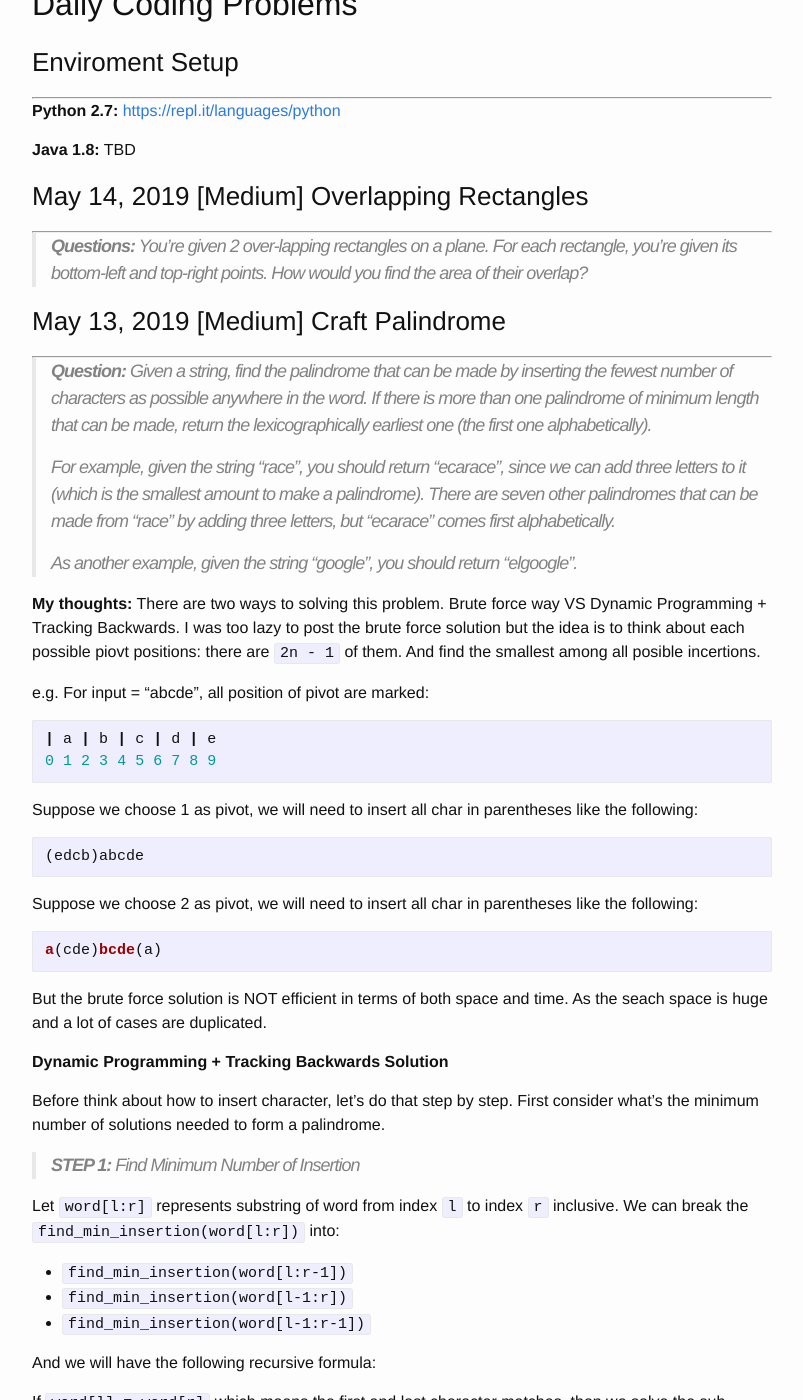
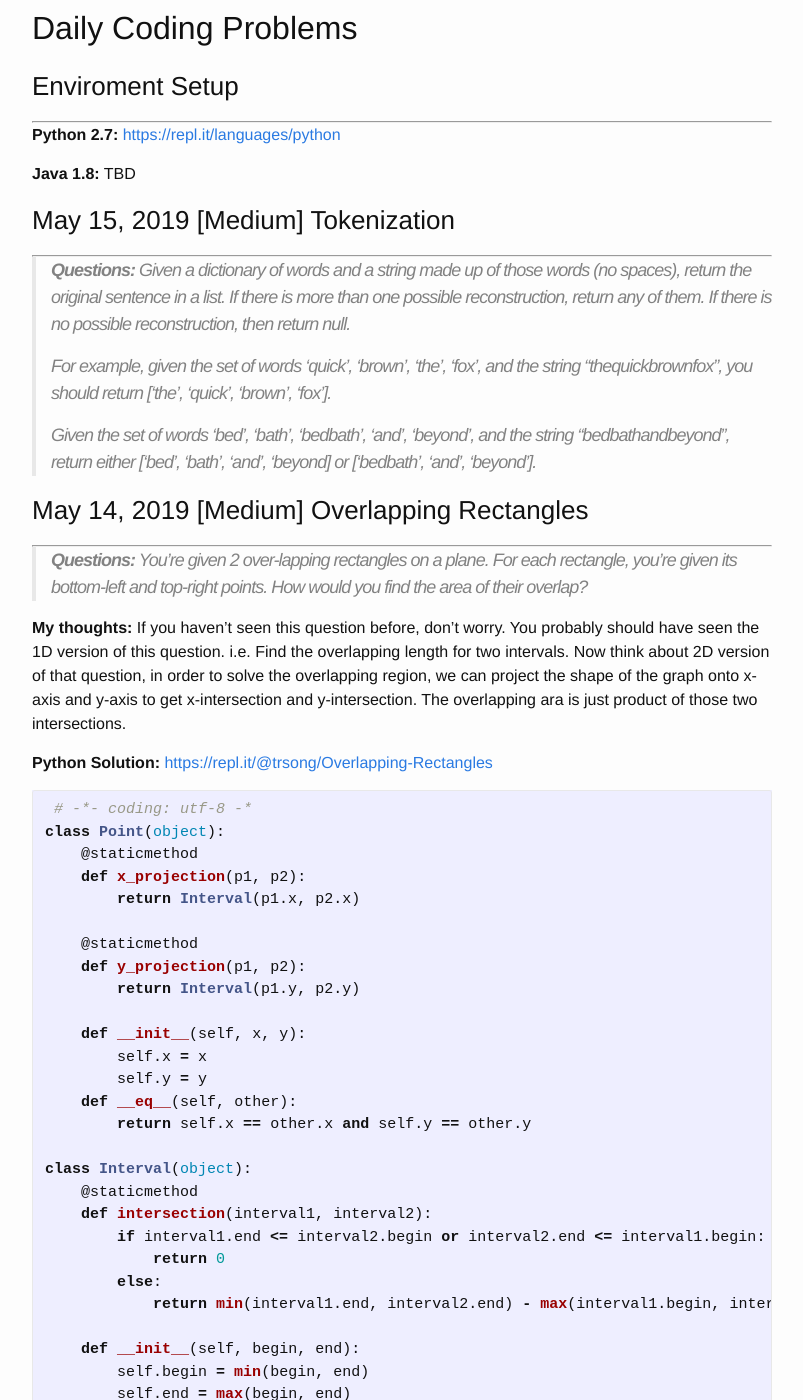
Before and after one commit to trsong/trsong.github.io, a Jekyll site: the page built from _posts/2019-04-30-DailyQuestions.md, in a window 1280 px wide and 1400 px high, scrolled down 643 px. Shown: the whole window, without its empty margins (238-1041 px from the left). Built offline with Jekyll 4.4.1, drawn with Linux system fonts in a browser that asks for light colours; some of the changed text lies outside the part shown.

````diff
--- a/_posts/2019-04-30-DailyQuestions.md
+++ b/_posts/2019-04-30-DailyQuestions.md
@@ -17,6 +17,17 @@ categories: Python/Java
 **Java 1.8:**  TBD
 
 <!--
+
+### \[Medium\] Implementation of Tic-Tac-Toe game
+---
+> **Questions:** Implementation of Tic-Tac-Toe game
+>
+> Rules of the Game:
+>
+> - The game is to be played between two people.
+One of the player chooses ‘O’ and the other ‘X’ to mark their respective cells.
+> - The game starts with one of the players and the game ends when one of the players has one whole row/ column/ diagonal filled with his/her respective character (‘O’ or ‘X’).
+> - If no one wins, then the game is said to be draw.
 
 ### May 21, 2019 \[Hard\] Random Elements from Infinite Stream
 ---
@@ -82,23 +93,125 @@ Explanation: Another possible reconstruction is ["JFK","SFO","ATL","JFK","ATL","
 >
 > For example, given [(30, 75), (0, 50), (60, 150)], you should return 2.
 
-### May 15, 2019  \[Medium\] Implementation of Tic-Tac-Toe game
----
-> **Questions:** Implementation of Tic-Tac-Toe game
->
-> Rules of the Game:
->
-> - The game is to be played between two people.
-One of the player chooses ‘O’ and the other ‘X’ to mark their respective cells.
-> - The game starts with one of the players and the game ends when one of the players has one whole row/ column/ diagonal filled with his/her respective character (‘O’ or ‘X’).
-> - If no one wins, then the game is said to be draw.
-
 -->
 
+### May 15, 2019 \[Medium\] Tokenization
+---
+> **Questions:** Given a dictionary of words and a string made up of those words (no spaces), return the original sentence in a list. If there is more than one possible reconstruction, return any of them. If there is no possible reconstruction, then return null.
+>
+> For example, given the set of words 'quick', 'brown', 'the', 'fox', and the string "thequickbrownfox", you should return ['the', 'quick', 'brown', 'fox'].
+>
+> Given the set of words 'bed', 'bath', 'bedbath', 'and', 'beyond', and the string "bedbathandbeyond", return either ['bed', 'bath', 'and', 'beyond] or ['bedbath', 'and', 'beyond'].
+
 ### May 14, 2019 \[Medium\] Overlapping Rectangles
 ---
 > **Questions:** You're given 2 over-lapping rectangles on a plane. For each rectangle, you're given its bottom-left and top-right points. How would you find the area of their overlap?
 
+**My thoughts:** If you haven't seen this question before, don't worry. You probably should have seen the 1D version of this question. i.e. Find the overlapping length for two intervals.
+Now think about 2D version of that question, in order to solve the overlapping region, we can project the shape of the graph onto x-axis and y-axis to get x-intersection and y-intersection. The overlapping ara is just product of those two intersections.
+
+**Python Solution:** [https://repl.it/@trsong/Overlapping-Rectangles](https://repl.it/@trsong/Overlapping-Rectangles)
+```py
+ # -*- coding: utf-8 -*
+class Point(object):
+    @staticmethod
+    def x_projection(p1, p2):
+        return Interval(p1.x, p2.x)
+
+    @staticmethod
+    def y_projection(p1, p2):
+        return Interval(p1.y, p2.y)
+
+    def __init__(self, x, y):
+        self.x = x
+        self.y = y
+    def __eq__(self, other):
+        return self.x == other.x and self.y == other.y
+
+class Interval(object):
+    @staticmethod
+    def intersection(interval1, interval2):
+        if interval1.end <= interval2.begin or interval2.end <= interval1.begin:
+            return 0
+        else:
+            return min(interval1.end, interval2.end) - max(interval1.begin, interval2.begin)
+
+    def __init__(self, begin, end):
+        self.begin = min(begin, end)
+        self.end = max(begin, end)
+
+class Rectangle(object):
+    @staticmethod
+    def overlapping(r1, r2):
+        x_projection1 = r1.get_x_projection()
+        x_projection2 = r2.get_x_projection()
+        y_projection1 = r1.get_y_projection()
+        y_projection2 = r2.get_y_projection()
+
+        x_intersection = Interval.intersection(x_projection1, x_projection2)
+        y_intersection = Interval.intersection(y_projection1, y_projection2)
+        return x_intersection * y_intersection
+
+    def __init__(self, bottom_left, top_right):
+        self.bottom_left = bottom_left
+        self.top_right = top_right
+
+    def get_x_projection(self):
+        return Point.x_projection(self.bottom_left, self.top_right)
+
+    def get_y_projection(self):
+        return Point.y_projection(self.bottom_left, self.top_right)
+
+    def __eq__(self, other):
+        return self.bottom_left == other.bottom_left and self.top_right == other.top_right
+
+# Test strategy: use the following graph to cover all different edge cases
+# ┌───┬───┐ 2,2
+# │ ┌─┼─┐ │
+# ├─┼─┼─┼─┤
+# │ └─┼─┘ │
+# └───┴───┘
+# -2,-2
+def main():
+    tl = Rectangle(Point(-2,0), Point(0,2))
+    tr = Rectangle(Point(0,0), Point(2,2))
+    bl = Rectangle(Point(-2,-2), Point(0,0))
+    br = Rectangle(Point(0,-2), Point(2,0))
+    inner = Rectangle(Point(-1,-1), Point(1,1))
+    outer = Rectangle(Point(-2,-2), Point(2,2))
+    lst = [tl, tr, bl, br]
+    origin = Rectangle(Point(0, 0), Point(0, 0))
+
+    # Verify all combinations with no overlapping
+    assert Rectangle.overlapping(origin, origin) == 0
+    for r in lst + [inner, outer]:
+        assert Rectangle.overlapping(origin, r) == 0
+        assert Rectangle.overlapping(r, origin) == 0
+    for r1 in lst:
+        for r2 in lst:
+            if r1 != r2:
+                assert Rectangle.overlapping(r1, r2) == 0
+
+    # Verify all combinations with overlapping = 1
+    for r in lst:
+        assert Rectangle.overlapping(r, inner) == 1
+        assert Rectangle.overlapping(inner, r) == 1
+
+    # Verify all combinations with overlapping = 4
+    assert Rectangle.overlapping(inner, outer) == 4
+    assert Rectangle.overlapping(outer, inner) == 4
+    for r in lst:
+        assert Rectangle.overlapping(r, outer) == 4
+        assert Rectangle.overlapping(outer, r) == 4
+    for e in lst + [inner]:
+        assert Rectangle.overlapping(e, e) == 4
+
+    # Verify all combinations with overlapping = 16
+    assert Rectangle.overlapping(outer, outer) == 16
+
+if __name__ == '__main__':
+    main()
+```
 
 ### May 13, 2019 \[Medium\] Craft Palindrome
 ---
````
Also changed, not shown: other parts of _posts/2019-04-30-DailyQuestions.md (+2 -2 lines).
